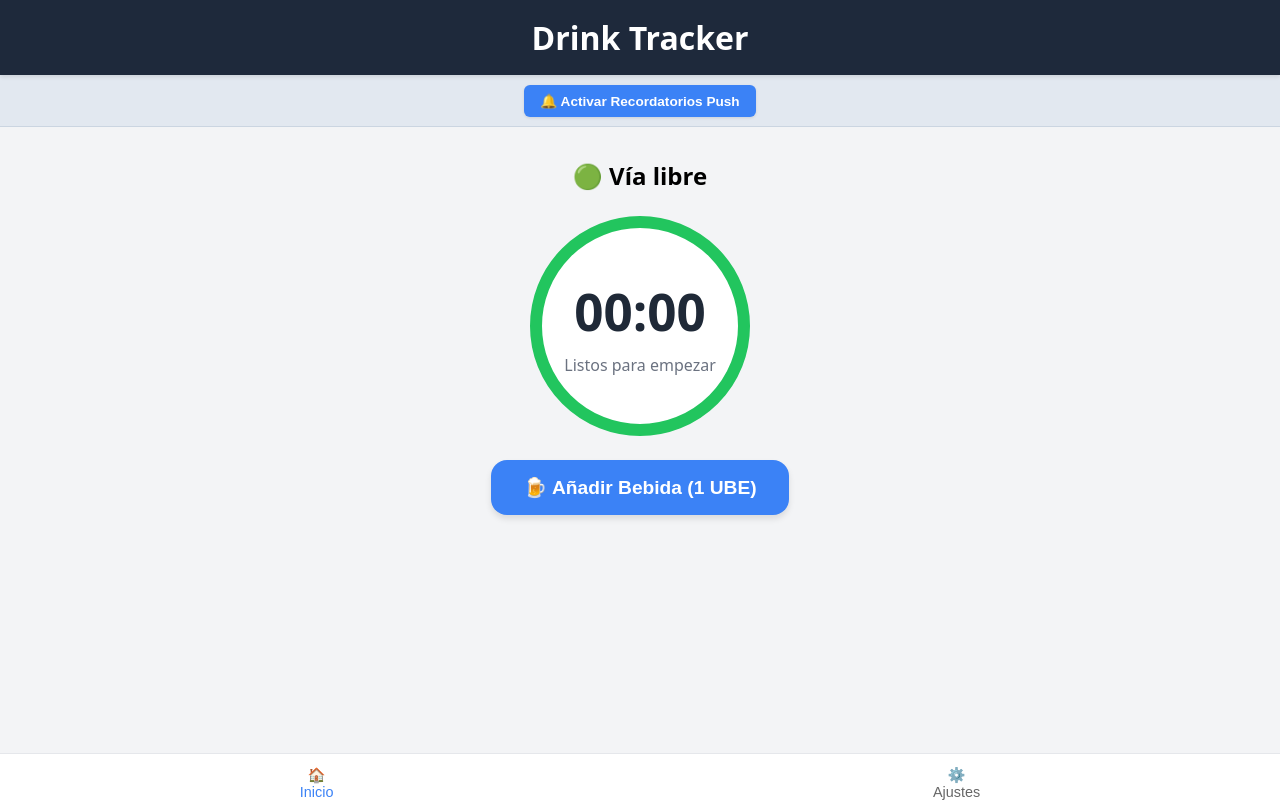
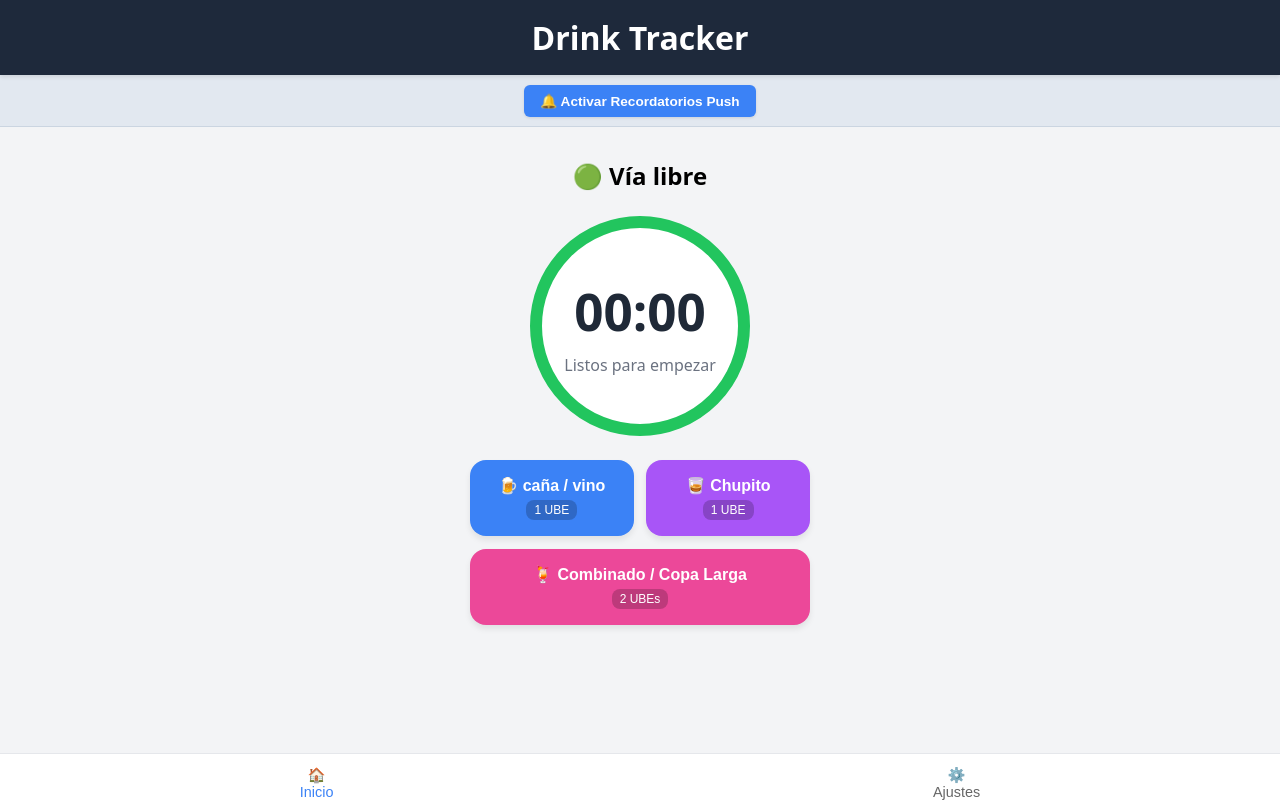
Before and after one commit to arribi/drink-tracker-frontend, a React (Vite) app: page / in a window 1280 px wide. Built offline with nearby package versions, Linux system fonts and the light colour scheme.

Commit message:
feat (settings): eliminado elección de tiempo de alerta para usuario

```diff
--- a/src/components/Dashboard.jsx
+++ b/src/components/Dashboard.jsx
@@ -5,10 +5,10 @@ export default function Dashboard() {
   const [isActive, setIsActive] = useState(false)
   const [history, setHistory] = useState([])
 
-  // Modificado: Ahora recuerda si se quedó en la pantalla de resumen al recargar
-  const [showSummary, setShowSummary] = useState(() => {
-    return localStorage.getItem('mostrar_resumen') === 'true'
-  })
+  // 🚀 NUEVO: Comprobamos en el localStorage si la fiesta ya había terminado al abrir la app
+  const [showSummary, setShowSummary] = useState(
+    localStorage.getItem('fiesta_terminada') === 'true'
+  )
 
   // 1. Cargar el historial y calcular el tiempo al arrancar
   useEffect(() => {
@@ -31,19 +31,16 @@ export default function Dashboard() {
         setTimeLeft(0)
         setIsActive(false)
         localStorage.removeItem('hora_objetivo')
-
-        // Disparar la notificación local cuando el contador llega a cero
         lanzarNotificacionViaLibre()
       }
     }
   }
 
-  // Función para disparar la alerta nativa usando el Service Worker
   const lanzarNotificacionViaLibre = () => {
     if ('serviceWorker' in navigator && Notification.permission === 'granted') {
       navigator.serviceWorker.ready.then((registro) => {
         registro.showNotification('🟢 ¡Vía Libre!', {
-          body: 'Tu cuerpo ha procesado el alcohol acumulado. Estás de vuelta en zona segura. 🍻',
+          body: 'Tu hígado ha terminado de procesar todo el alcohol. ¡Estás a cero! 🥳',
           icon: '/vite.svg',
           vibrate: [200, 100, 200]
         })
@@ -51,28 +48,30 @@ export default function Dashboard() {
     }
   }
 
-  // Registrar bebida y añadirla al historial (¡Ahora acumula tiempo!)
-  const handleAddDrink = async () => {
-    const mins = parseInt(localStorage.getItem('intervalo_minutos') || '45', 10)
+  // Lógica científica: 1 UBE = 60 minutos inamovibles de procesamiento en hígado sano
+  const handleAddDrink = async (nombreBebida, ubes) => {
+    const MINS_PER_UBE = 60
+    const tiempoBebidaMs = ubes * MINS_PER_UBE * 60 * 1000
+
     const currentTarget = parseInt(localStorage.getItem('hora_objetivo') || '0', 10)
     const ahora = Date.now()
 
     let newTargetTime
-
     if (currentTarget > ahora) {
-      newTargetTime = currentTarget + (mins * 60 * 1000)
+      newTargetTime = currentTarget + tiempoBebidaMs // Acumula tiempo al hígado colapsado
     } else {
-      newTargetTime = ahora + (mins * 60 * 1000)
+      newTargetTime = ahora + tiempoBebidaMs // Empieza cuenta nueva
     }
 
     localStorage.setItem('hora_objetivo', newTargetTime.toString())
-
     const minutosTotalesRestantes = Math.round((newTargetTime - ahora) / (60 * 1000))
 
+    // Guardar la bebida detallada con sus UBEs en el historial
     const newDrink = {
       id: Date.now(),
       time: new Date().toLocaleTimeString([], { hour: '2-digit', minute: '2-digit' }),
-      type: 'Cerveza / Vino (1 UBE)'
+      type: `${nombreBebida} (${ubes} UBE${ubes > 1 ? 's' : ''})`,
+      ubes: ubes
     }
     const updatedHistory = [...history, newDrink]
     setHistory(updatedHistory)
@@ -80,6 +79,7 @@ export default function Dashboard() {
 
     calculateTimeLeft()
 
+    // Sincronizar con el servidor
     if ('serviceWorker' in navigator && 'PushManager' in window) {
       try {
         const registro = await navigator.serviceWorker.ready
@@ -94,47 +94,24 @@ export default function Dashboard() {
               minutos: minutosTotalesRestantes
             })
           })
-          console.log('Alerta de Vía Libre acumulativa delegada al servidor.')
         }
       } catch (error) {
-        console.error('No se pudo programar el push en el servidor:', error)
+        console.error('Error al delegar el push acumulado:', error)
       }
     }
   }
 
-  // 3. Botón "Terminar Fiesta" (Modificado para persistir el estado y limpiar timers)
-  const handleEndParty = async () => {
-    localStorage.setItem('mostrar_resumen', 'true')
-    localStorage.removeItem('hora_objetivo') // El contador muere inmediatamente
-    setTimeLeft(0)
-    setIsActive(false)
+  // 🚀 NUEVO: Guardamos en disco que la fiesta ha terminado
+  const handleEndParty = () => {
     setShowSummary(true)
-
-    // Avisamos al backend para cancelar el push diferido en la nube
-    if ('serviceWorker' in navigator && 'PushManager' in window) {
-      try {
-        const registro = await navigator.serviceWorker.ready
-        const suscripcionExistente = await registro.pushManager.getSubscription()
-
-        if (suscripcionExistente) {
-          await fetch('http://localhost:3000/cancel-via-libre', {
-            method: 'POST',
-            headers: { 'Content-Type': 'application/json' },
-            body: JSON.stringify({ endpoint: suscripcionExistente.endpoint })
-          })
-          console.log('Alerta de la nube cancelada con éxito.')
-        }
-      } catch (error) {
-        console.error('No se pudo cancelar el push en el servidor:', error)
-      }
-    }
+    localStorage.setItem('fiesta_terminada', 'true')
   }
 
-  // 4. Resetear todo para la próxima noche
+  // 🚀 NUEVO: Limpiamos también el estado de la fiesta al reiniciar
   const handleReset = () => {
     localStorage.removeItem('hora_objetivo')
     localStorage.removeItem('historial_bebidas')
-    localStorage.removeItem('mostrar_resumen') // Limpiamos el rastro del resumen
+    localStorage.removeItem('fiesta_terminada')
     setHistory([])
     setTimeLeft(0)
     setIsActive(false)
@@ -148,16 +125,41 @@ export default function Dashboard() {
     return `${minutes.toString().padStart(2, '0')}:${seconds.toString().padStart(2, '0')}`
   }
 
-  // Vista de Resumen de la mañana siguiente
+  // Calcular el total de UBEs reales consumidas en la noche
+  const totalUbesConsumidas = history.reduce((acc, drink) => acc + (drink.ubes || 1), 0)
+
+  // Algoritmo del diagnóstico de la mañana siguiente
+  const obtenerDiagnosticoResaca = () => {
+    if (totalUbesConsumidas <= 2) {
+      return {
+        texto: "🏆 ¡Cero resaca! Has mantenido un control clínico impecable. Tu cuerpo está limpio y mañana te levantarás como nuevo. ¡A disfrutar del día!",
+        color: "#22c55e"
+      }
+    } else if (totalUbesConsumidas <= 5) {
+      return {
+        texto: "⚠️ Resaca leve/moderada en camino. Tu hígado ha tenido trabajo extra. Asegúrate de beber dos vasos grandes de agua antes de dormir y tu cabeza te lo agradecerá.",
+        color: "#eab308"
+      }
+    } else {
+      return {
+        texto: "💀 ¡Resaca brutal garantizada! Tu hígado está completamente desbordado y saturado. Ve preparando el ibuprofeno, deja una botella de agua al lado de la cama y cancela tus planes matutinos.",
+        color: "#ef4444"
+      }
+    }
+  }
+
+  const diagnostico = obtenerDiagnosticoResaca()
+
+  // Vista de Resumen Diagnóstico
   if (showSummary) {
     return (
       <div style={styles.container}>
         <h2>📊 Resumen de la noche</h2>
         <div style={styles.summaryCard}>
-          <p style={{ fontSize: '1.2rem' }}>Bebidas totales: <strong>{history.length} UBEs</strong></p>
-          <p style={{ color: '#6b7280', marginTop: '0.5rem' }}>
-            {history.length <= 3 ? '¡Excelente control! Tu hígado te lo agradece. 🏆' : 'Buen intento, la próxima noche saldrá mejor. 👍'}
-          </p>
+          <p style={{ fontSize: '1.4rem' }}>Alcohol total: <strong>{totalUbesConsumidas} UBEs</strong></p>
+          <div style={{ ...styles.diagnosticoBox, borderColor: diagnostico.color }}>
+            <p style={{ color: '#1f2937', margin: 0, lineHeight: '1.5' }}>{diagnostico.texto}</p>
+          </div>
         </div>
         <button style={styles.resetButton} onClick={handleReset}>Iniciar Nueva Fiesta</button>
       </div>
@@ -175,11 +177,23 @@ export default function Dashboard() {
         </p>
       </div>
 
-      <button style={styles.button} onClick={handleAddDrink}>
-        🍺 Añadir Bebida (1 UBE)
-      </button>
+      <div style={styles.gridContainer}>
+        <button style={{ ...styles.drinkButton, backgroundColor: '#3b82f6' }} onClick={() => handleAddDrink('Cerveza / Vino', 1)}>
+          <span>🍺 caña / vino</span>
+          <span style={styles.ubeTag}>1 UBE</span>
+        </button>
 
-      {/* Sección del Historial */}
+        <button style={{ ...styles.drinkButton, backgroundColor: '#a855f7' }} onClick={() => handleAddDrink('Chupito', 1)}>
+          <span>🥃 Chupito</span>
+          <span style={styles.ubeTag}>1 UBE</span>
+        </button>
+
+        <button style={{ ...styles.drinkButton, backgroundColor: '#ec4899', gridColumn: 'span 2' }} onClick={() => handleAddDrink('Combinado / Copa', 2)}>
+          <span>🍹 Combinado / Copa Larga</span>
+          <span style={styles.ubeTag}>2 UBEs</span>
+        </button>
+      </div>
+
       {history.length > 0 && (
         <div style={styles.historySection}>
           <h3>Llevas {history.length} {history.length === 1 ? 'bebida' : 'bebidas'} anoche:</h3>
@@ -202,11 +216,14 @@ const styles = {
   container: { display: 'flex', flexDirection: 'column', alignItems: 'center', gap: '1.5rem', padding: '2rem' },
   circle: { width: '220px', height: '220px', borderRadius: '50%', borderWidth: '12px', borderStyle: 'solid', display: 'flex', flexDirection: 'column', alignItems: 'center', justifyContent: 'center', backgroundColor: 'white', transition: 'border-color 0.5s ease' },
   timerText: { fontSize: '3.2rem', fontWeight: 'bold', margin: 0, color: '#1f2937', fontVariantNumeric: 'tabular-nums' },
-  button: { padding: '1rem 2rem', fontSize: '1.2rem', fontWeight: 'bold', backgroundColor: '#3b82f6', color: 'white', border: 'none', borderRadius: '16px', cursor: 'pointer', boxShadow: '0 4px 6px rgba(0,0,0,0.1)' },
-  historySection: { width: '100%', maxWidth: '320px', marginTop: '1rem', display: 'flex', flexDirection: 'column', gap: '1rem' },
+  gridContainer: { display: 'grid', gridTemplateColumns: '1fr 1fr', gap: '0.8rem', width: '100%', maxWidth: '340px' },
+  drinkButton: { display: 'flex', flexDirection: 'column', alignItems: 'center', justifyContent: 'center', gap: '0.3rem', padding: '1rem', color: 'white', border: 'none', borderRadius: '16px', fontWeight: 'bold', fontSize: '1rem', cursor: 'pointer', boxShadow: '0 4px 6px rgba(0,0,0,0.08)', transition: 'transform 0.1s ease' },
+  ubeTag: { fontSize: '0.75rem', backgroundColor: 'rgba(0,0,0,0.2)', padding: '0.2rem 0.5rem', borderRadius: '8px', fontWeight: 'normal' },
+  historySection: { width: '100%', maxWidth: '340px', marginTop: '0.5rem', display: 'flex', flexDirection: 'column', gap: '1rem' },
   list: { listStyle: 'none', backgroundColor: 'white', borderRadius: '12px', padding: '0.5rem', boxShadow: '0 2px 4px rgba(0,0,0,0.05)' },
   listItem: { display: 'flex', justifyContent: 'space-between', padding: '0.8rem', borderBottom: '1px solid #f3f4f6' },
-  endButton: { padding: '0.8rem', backgroundColor: '#ef4444', color: 'white', border: 'none', borderRadius: '12px', fontWeight: 'bold', cursor: 'pointer', marginTop: '0.5rem' },
-  summaryCard: { backgroundColor: 'white', padding: '2rem', borderRadius: '16px', textAlign: 'center', boxShadow: '0 4px 6px rgba(0,0,0,0.05)', width: '100%', maxWidth: '320px' },
-  resetButton: { padding: '1rem 2rem', backgroundColor: '#22c55e', color: 'white', border: 'none', borderRadius: '12px', fontWeight: 'bold', cursor: 'pointer' }
+  endButton: { padding: '1rem', backgroundColor: '#ef4444', color: 'white', border: 'none', borderRadius: '12px', fontWeight: 'bold', cursor: 'pointer', fontSize: '1rem' },
+  summaryCard: { backgroundColor: 'white', padding: '1.5rem', borderRadius: '16px', textAlign: 'center', boxShadow: '0 4px 6px rgba(0,0,0,0.05)', width: '100%', maxWidth: '340px', display: 'flex', flexDirection: 'column', gap: '1rem' },
+  diagnosticoBox: { padding: '1rem', borderRadius: '12px', backgroundColor: '#f9fafb', borderLeft: '5px solid', textAlign: 'left' },
+  resetButton: { padding: '1rem 2rem', backgroundColor: '#22c55e', color: 'white', border: 'none', borderRadius: '12px', fontWeight: 'bold', cursor: 'pointer', fontSize: '1rem' }
 }
--- a/src/components/Settings.jsx
+++ b/src/components/Settings.jsx
@@ -1,19 +1,13 @@
 import { useState, useEffect } from 'react'
 
 export default function Settings() {
-  // --- 1. ESTADOS LOCALES INDEPENDIENTES ---
-  const [intervaloMinutos, setIntervaloMinutos] = useState('45') // Alcohol (UBEs)
-  const [intervaloHoras, setIntervaloHoras] = useState('2')     // Agua (Push)
+  // --- 1. ESTADO LOCAL ---
+  const [intervaloHoras, setIntervaloHoras] = useState('2') // Agua (Push)
 
   // --- 2. CARGA INICIAL DESDE LOCALSTORAGE ---
   useEffect(() => {
-    // Cargar ajuste de Alcohol
-    const valorMinutos = localStorage.getItem('intervalo_minutos')
-    if (valorMinutos) {
-      setIntervaloMinutos(valorMinutos)
-    } else {
-      localStorage.setItem('intervalo_minutos', '45')
-    }
+    // 🧹 LIMPIEZA: Borramos el antiguo ajuste manual de alcohol de los teléfonos de los usuarios
+    localStorage.removeItem('intervalo_minutos')
 
     // Cargar ajuste de Agua
     const valorHoras = localStorage.getItem('intervalo_horas')
@@ -24,14 +18,7 @@ export default function Settings() {
     }
   }, [])
 
-  // --- 3. MANEJADORES DE CAMBIO (HANDLERS) ---
-
-  // Cambios en el tiempo entre bebidas (Solo local)
-  const handleMinutosChange = (e) => {
-    const nuevoValor = e.target.value
-    setIntervaloMinutos(nuevoValor)
-    localStorage.setItem('intervalo_minutos', nuevoValor)
-  }
+  // --- 3. MANEJADOR DE CAMBIO ---
 
   // Cambios en el recordatorio de agua (Local + Sincronización con Backend)
   const handleHorasChange = async (e) => {
@@ -72,31 +59,19 @@ export default function Settings() {
 
       <div style={styles.formGroup}>
 
-        {/* SECCIÓN ALCOHOL / UBEs (Tu código original blindado) */}
-        <label style={styles.label}>
-          <strong>Minutos de espera por UBE:</strong>
-          <select
-            value={intervaloMinutos}
-            onChange={handleMinutosChange}
-            style={styles.select}
-          >
-            <option value="30">30 minutos</option>
-            <option value="45">45 minutos</option>
-            <option value="60">60 minutos</option>
-            <option value="90">90 minutos</option>
-          </select>
-        </label>
-
+        {/* 🚀 SECCIÓN ALCOHOL / UBEs (Ahora 100% científica e informativa) */}
         <div style={styles.infoBoxAlcohol}>
+          <h3 style={styles.infoTitleAlcohol}>🧪 Procesamiento Hepático</h3>
           <p style={styles.infoTextAlcohol}>
-            *Nota: Científicamente, el cuerpo humano tarda alrededor de 60 minutos en procesar y eliminar 1 UBE (Unidad de Bebida Estándar) del sistema.
+            El tiempo de procesamiento del alcohol está fijado por defecto bajo estándares médicos. Tu hígado procesará <strong>1 UBE cada 60 minutos</strong>.
+            El sistema calculará y acumulará tu tiempo automáticamente en la pantalla principal según lo que bebas.
           </p>
         </div>
 
         {/* Separador visual elegante */}
         <hr style={styles.divider} />
 
-        {/* SECCIÓN AGUA / NOTIFICACIONES (La nueva funcionalidad) */}
+        {/* SECCIÓN AGUA / NOTIFICACIONES */}
         <label style={styles.label}>
           <strong>Frecuencia de los recordatorios de agua:</strong>
           <select
@@ -124,7 +99,7 @@ export default function Settings() {
 
 const styles = {
   container: { padding: '2rem' },
-  formGroup: { marginTop: '2rem', display: 'flex', flexDirection: 'column', gap: '1.5rem' },
+  formGroup: { marginTop: '1.5rem', display: 'flex', flexDirection: 'column', gap: '1.5rem' },
   label: { display: 'flex', flexDirection: 'column', gap: '0.5rem', fontSize: '1.1rem', color: '#1f2937' },
   select: {
     padding: '0.8rem',
@@ -135,10 +110,11 @@ const styles = {
     cursor: 'pointer'
   },
   divider: { border: 'none', borderTop: '1px solid #e5e7eb', margin: '0.5rem 0' },
-  // Caja original de alcohol (Tono ámbar/aviso)
-  infoBoxAlcohol: { padding: '1rem', backgroundColor: '#fef3c7', borderRadius: '8px', borderLeft: '4px solid #f59e0b' },
-  infoTextAlcohol: { color: '#b45309', fontSize: '0.9rem', margin: 0, lineHeight: '1.4' },
-  // Caja nueva de agua (Tono azul hidratación)
+  // Caja informativa de alcohol rediseñada
+  infoBoxAlcohol: { padding: '1.5rem', backgroundColor: '#fef3c7', borderRadius: '12px', borderLeft: '5px solid #f59e0b', display: 'flex', flexDirection: 'column', gap: '0.8rem' },
+  infoTitleAlcohol: { margin: 0, color: '#92400e', fontSize: '1.2rem', fontWeight: 'bold' },
+  infoTextAlcohol: { color: '#b45309', fontSize: '0.95rem', margin: 0, lineHeight: '1.5' },
+  // Caja original de agua
   infoBoxAgua: { padding: '1rem', backgroundColor: '#e0f2fe', borderRadius: '8px', borderLeft: '4px solid #3b82f6' },
   infoTextAgua: { color: '#0369a1', fontSize: '0.9rem', margin: 0, lineHeight: '1.4' }
 }
```
